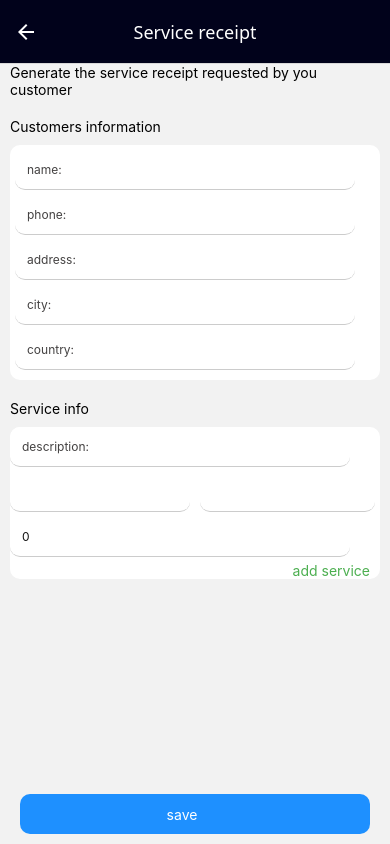
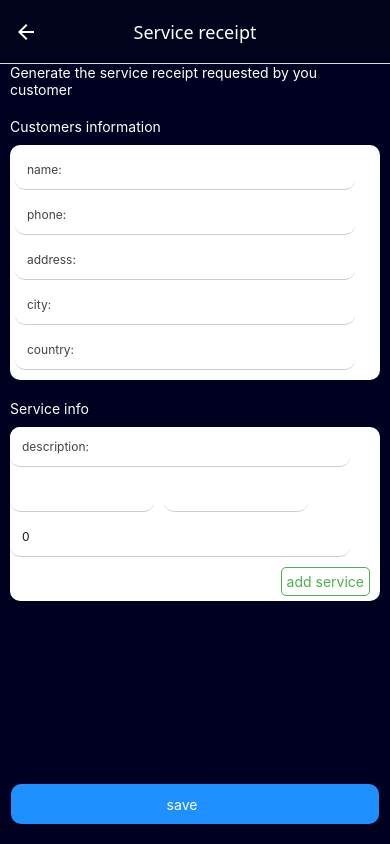
Before and after one commit to mbColins/invoiceGen, a React Native app: screen /serviceReceipt in a window 390 px wide. Built offline with nearby package versions, Linux system fonts and the light colour scheme; some icons are missing.

Commit message:
adjusetement

```diff
--- a/src/redux/apis/authenticationPis.ts
+++ b/src/redux/apis/authenticationPis.ts
@@ -1,7 +1,7 @@
 import { createApi, fetchBaseQuery } from '@reduxjs/toolkit/query/react';
 import AsyncStorage from "@react-native-async-storage/async-storage";
 
-const baseUrl = 'http://192.168.1.127:2002/api/v1/auth';
+const baseUrl = 'http://172.25.80.1:2002/api/v1/auth';
 
 export const authenticationApi = createApi({
   reducerPath: 'authenticationApi',
--- a/src/redux/apis/businessApi.ts
+++ b/src/redux/apis/businessApi.ts
@@ -2,7 +2,7 @@
 import { createApi, fetchBaseQuery } from "@reduxjs/toolkit/query/react";
 
 
-const baseUrl = "http://192.168.1.127:2002/api/v1/business";
+const baseUrl = "http://172.26.102.34:2002/api/v1/business";
 
 
 export const businessApi = createApi({
--- a/src/redux/apis/invoiceApi.ts
+++ b/src/redux/apis/invoiceApi.ts
@@ -1,7 +1,7 @@
 import { createApi, fetchBaseQuery } from "@reduxjs/toolkit/query/react";
 import AsyncStorage from "@react-native-async-storage/async-storage";
 
-const baseUrl = "http://192.168.1.127:2002/api/v1/invoice";
+const baseUrl = "http://172.26.102.34:2002/api/v1/invoice";
 
 export const invoiceApi = createApi({
   reducerPath: "invoiceApi",
--- a/src/redux/apis/userApi.ts
+++ b/src/redux/apis/userApi.ts
@@ -1,7 +1,7 @@
 import AsyncStorage from "@react-native-async-storage/async-storage";
 import { createApi, fetchBaseQuery } from "@reduxjs/toolkit/query/react";
 
-const baseUrl = "http://192.168.1.127:2002/api/v1/user";
+const baseUrl = "http://172.26.102.34:2002/api/v1/user";
 
 export const userApi = createApi({
     reducerPath: "userApi",
--- a/src/screens/invoice/index.tsx
+++ b/src/screens/invoice/index.tsx
@@ -335,7 +335,7 @@
     marginTop: 10, backgroundColor: theme.COLORS.text, borderTopLeftRadius: 10, borderTopRightRadius: 10, paddingHorizontal: 5
   },
   itemsLongInput: { borderWidth: 1, marginTop: 4, height: 41, backgroundColor: theme.COLORS.text, width: screenWidth - 30, color: '#000' },
-  itemsShortInput: { borderWidth: 1, backgroundColor: theme.COLORS.text, width: screenWidth - 200, color: '#000' },
+  itemsShortInput: { borderWidth: 1, backgroundColor: theme.COLORS.text, width: screenWidth - 230, color: '#000' },
   addButton: {
     padding: 5,
     borderWidth: 1,
--- a/src/screens/serviceReceipt/index.tsx
+++ b/src/screens/serviceReceipt/index.tsx
@@ -12,8 +12,6 @@
     hours: number;
     rate: number;
     amount: number;
-
-
 }
 
 interface ServiceItem {
@@ -35,9 +33,9 @@
     const { fields, append, remove } = useFieldArray({ control, name: 'services' })
     return (
         <View style={styles.container}>
-            <Text style={{marginBottom:10}}>Generate the service receipt requested by you customer</Text>
+            <Text style={{ marginBottom: 10, color: theme.COLORS.text }}>Generate the service receipt requested by you customer</Text>
             <ScrollView>
-                <Text style={{ marginVertical: 10 }}>Customers information</Text>
+                <Text style={{ marginVertical: 10, color: theme.COLORS.text }}>Customers information</Text>
                 <View style={{ backgroundColor: '#fff', padding: 5, borderRadius: 10 }}>
                     {/* <Label labeText='name: ' labelStyle={{ color: theme.COLORS.background }} /> */}
                     <FormInput
@@ -93,7 +91,7 @@
                     />
                 </View>
                 <View>
-                    <Text style={{ marginTop: 20 }}>Service info</Text>
+                    <Text style={{ marginTop: 20, color: theme.COLORS.text }}>Service info</Text>
                     {fields.map((item, index) => (
                         <View style={{ backgroundColor: '#fff', marginTop: 10, borderRadius: 10 }}>
                             <FormInput
@@ -115,7 +113,7 @@
                                     rules={{ required: 'country is required' }}
                                     secureText={false}
                                     editable={true}
-                                    inputStyle={{ width: theme.screenWidth / 3 + 50, backgroundColor: '#fff' }}
+                                    inputStyle={{ width: theme.screenWidth - 246, backgroundColor: '#fff' }}
                                 />
                                 <FormInput
                                     placeholder="rate:"
@@ -125,7 +123,7 @@
                                     rules={{ required: 'country is required' }}
                                     secureText={false}
                                     editable={true}
-                                    inputStyle={{ width: theme.screenWidth / 2 - 20, backgroundColor: '#fff' }}
+                                    inputStyle={{ width: theme.screenWidth - 246, backgroundColor: '#fff' }}
                                 />
                             </View>
                             <FormInput
@@ -138,13 +136,17 @@
                                 editable={true}
                                 inputStyle={styles.inputStyles}
                             />
-                            <View style={{ display: 'flex', flexDirection: 'row', justifyContent: 'flex-end', paddingHorizontal: 10, gap: 10 }}>
+                            <View style={{ display: 'flex', flexDirection: 'row', justifyContent: 'flex-end', paddingHorizontal: 10, gap: 10, paddingVertical: 5 }}>
                                 <TouchableOpacity
+                                    style={{ borderWidth: 1, borderColor: theme.COLORS.success, borderRadius: 5, padding: 5 }}
                                     onPress={() => append({ description: '', hours: 0.0, rate: 0.0, amount: 0.0 })}>
                                     <Text style={{ color: theme.COLORS.success }}>add service</Text>
                                 </TouchableOpacity>
                                 {index > 0 && (
-                                    <TouchableOpacity>
+                                    <TouchableOpacity
+                                        style={{ borderWidth: 1, borderColor: theme.COLORS.error, borderRadius: 5, padding: 5 }}
+                                        onPress={() => remove(index)}
+                                    >
                                         <Text style={{ color: theme.COLORS.error }}>remove</Text>
                                     </TouchableOpacity>
                                 )}
@@ -165,7 +167,7 @@
 export default ReciptScreen
 
 const styles = StyleSheet.create({
-    container: { flex: 1, alignContent: 'center',paddingHorizontal: 10 },
+    container: { flex: 1, alignContent: 'center', paddingHorizontal: 10, backgroundColor: '#000121ff' },
     inputStyles: { backgroundColor: '#fff', color: theme.COLORS.background },
-    submitBtn: { backgroundColor: theme.COLORS.primary, display: 'flex', flexDirection: 'row', justifyContent: 'center', marginHorizontal: 10, borderRadius: 10, height: 40, alignItems: 'center', marginVertical: 10, gap: 10 }
+    submitBtn: { backgroundColor: theme.COLORS.primary, display: 'flex', flexDirection: 'row', justifyContent: 'center', marginHorizontal: 1, borderRadius: 10, height: 40, alignItems: 'center', marginVertical: 20, gap: 10 }
 })
```
